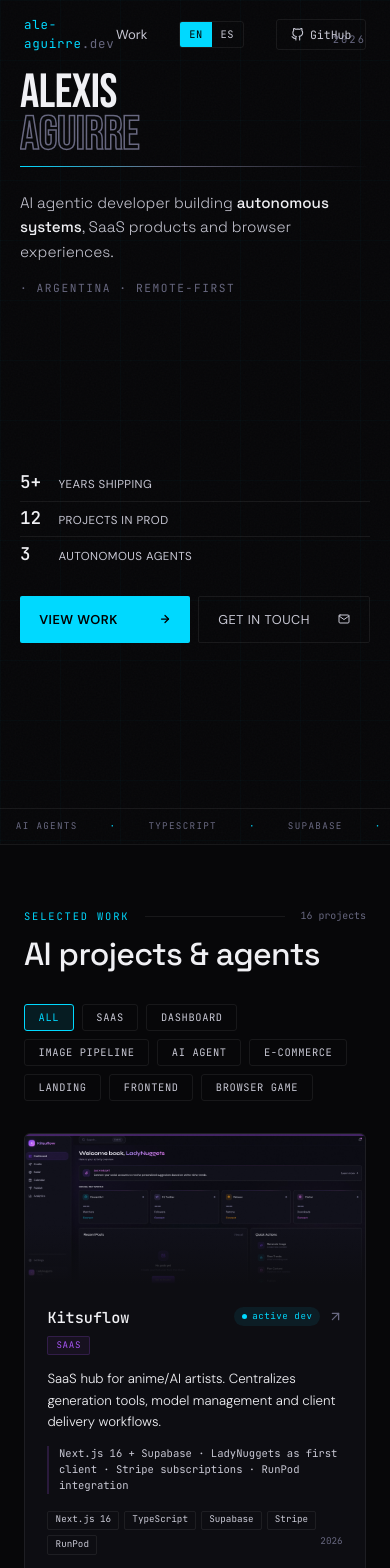
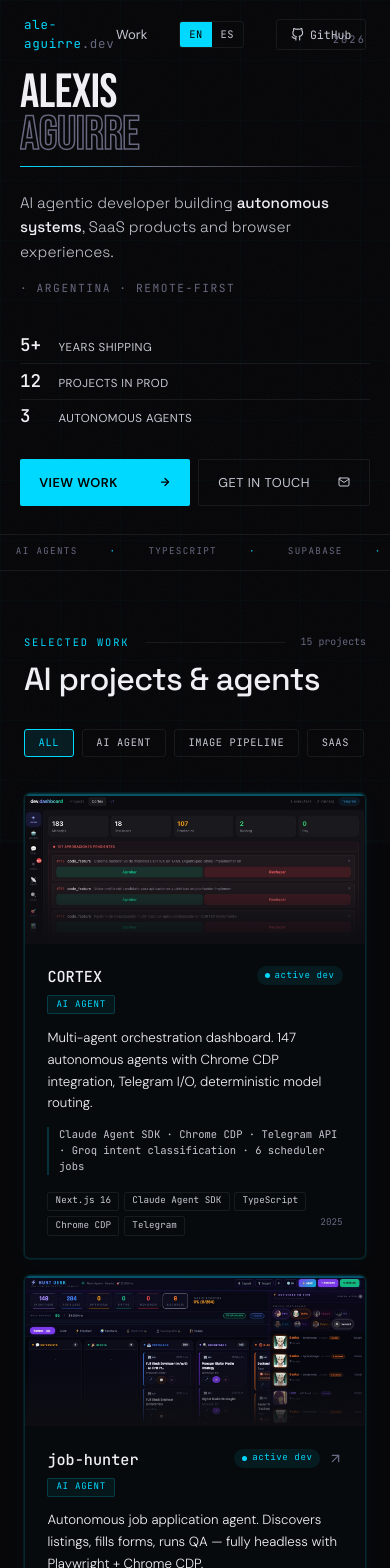
Before and after one commit to ale-aguirre/portfolio, a Next.js app: page / in a window 390 px wide. Shown: the top 1568 px of the page. Built offline with nearby package versions, Linux system fonts and the light colour scheme; no server answers.

Commit message:
fix: mobile hero gap, ai projects first, filter scroll, ai card glow

```diff
--- a/app/components/Hero.tsx
+++ b/app/components/Hero.tsx
@@ -47,6 +47,7 @@ export default function Hero() {
   return (
     <section
       ref={ref}
+      className="hero-section"
       style={{
         minHeight: '100vh',
         display: 'flex',
--- a/app/components/Projects.tsx
+++ b/app/components/Projects.tsx
@@ -31,72 +31,13 @@ type Project = {
 
 const projects: Project[] = [
   {
-    id: 'kitsuflow',
-    name: 'Kitsuflow',
-    tag: 'SaaS',
-    stack: ['Next.js 16', 'TypeScript', 'Supabase', 'Stripe', 'RunPod'],
-    url: 'https://kitsuflow.vercel.app',
-    year: '2026',
-    status: 'active dev',
-    image: '/projects/kitsuflow.jpg',
-  },
-  {
-    id: 'calibre',
-    name: 'Calibre Studio',
-    tag: 'SaaS',
-    stack: ['Next.js', 'TypeScript', 'Framer Motion', 'Vercel'],
-    url: 'https://thecalibre.studio',
-    year: '2025',
-    status: 'production',
-    image: '/projects/calibre.jpg',
-  },
-  {
-    id: 'docunify',
-    name: 'DocUnify',
-    tag: 'SaaS',
-    stack: ['Next.js', 'TypeScript', 'Railway', 'Python'],
-    year: '2025',
-    status: 'beta',
-    image: '/projects/docunify.jpg',
-    client: true,
-  },
-  {
     id: 'cortex',
     name: 'CORTEX',
-    tag: 'Dashboard',
+    tag: 'AI Agent',
     stack: ['Next.js 16', 'Claude Agent SDK', 'TypeScript', 'Chrome CDP', 'Telegram'],
     year: '2025',
     status: 'active dev',
     image: '/projects/cortex.jpg',
-  },
-  {
-    id: 'total-limpieza',
-    name: 'Total Limpieza',
-    tag: 'Dashboard',
-    stack: ['Next.js', 'TypeScript', 'Supabase', 'Vercel'],
-    year: '2024',
-    status: 'production',
-    image: '/projects/total-limpieza.jpg',
-    client: true,
-  },
-  {
-    id: 'cadete',
-    name: 'CadeteApp',
-    tag: 'Dashboard',
-    stack: ['Next.js', 'TypeScript', 'Vercel'],
-    year: '2025',
-    status: 'demo',
-    image: '/projects/cadete.jpg',
-    client: true,
-  },
-  {
-    id: 'ladymanager',
-    name: 'LadyManager',
-    tag: 'Image Pipeline',
-    stack: ['Next.js 14', 'FastAPI', 'RunPod', 'Stable Diffusion XL', 'Python'],
-    year: '2024',
-    status: 'production',
-    image: '/projects/ladymanager.jpg',
   },
   {
     id: 'job-hunter',
@@ -117,6 +58,15 @@ const projects: Project[] = [
     status: 'active dev',
   },
   {
+    id: 'ladymanager',
+    name: 'LadyManager',
+    tag: 'Image Pipeline',
+    stack: ['Next.js 14', 'FastAPI', 'RunPod', 'Stable Diffusion XL', 'Python'],
+    year: '2024',
+    status: 'production',
+    image: '/projects/ladymanager.jpg',
+  },
+  {
     id: 'waifu',
     name: 'MyAiko',
     tag: 'AI Agent',
@@ -125,6 +75,46 @@ const projects: Project[] = [
     year: '2024',
     status: 'demo',
     image: '/projects/waifu.jpg',
+  },
+  {
+    id: 'kitsuflow',
+    name: 'Kitsuflow',
+    tag: 'SaaS',
+    stack: ['Next.js 16', 'TypeScript', 'Supabase', 'Stripe', 'RunPod'],
+    url: 'https://kitsuflow.vercel.app',
+    year: '2026',
+    status: 'active dev',
+    image: '/projects/kitsuflow.jpg',
+  },
+  {
+    id: 'forgix',
+    name: 'Forgix',
+    tag: 'Browser Game',
+    stack: ['Next.js 14', 'Three.js', 'React Three Fiber', 'Groq SDK', 'Supabase'],
+    url: 'https://www.forgix.xyz/',
+    year: '2024',
+    status: 'active dev',
+    image: '/projects/forgix.jpg',
+  },
+  {
+    id: 'docunify',
+    name: 'DocUnify',
+    tag: 'SaaS',
+    stack: ['Next.js', 'TypeScript', 'Railway', 'Python'],
+    year: '2025',
+    status: 'beta',
+    image: '/projects/docunify.jpg',
+    client: true,
+  },
+  {
+    id: 'calibre',
+    name: 'Calibre Studio',
+    tag: 'SaaS',
+    stack: ['Next.js', 'TypeScript', 'Framer Motion', 'Vercel'],
+    url: 'https://thecalibre.studio',
+    year: '2025',
+    status: 'production',
+    image: '/projects/calibre.jpg',
   },
   {
     id: 'saku',
@@ -215,10 +205,11 @@ function ProjectCard({ p, index, inView }: { p: Project; index: number; inView:
       onMouseEnter={() => setHovered(true)}
       onMouseLeave={() => setHovered(false)}
       style={{
-        border: `1px solid ${hovered ? tagColor + '40' : 'var(--border)'}`,
+        border: `1px solid ${hovered ? tagColor + '60' : p.tag === 'AI Agent' ? tagColor + '25' : 'var(--border)'}`,
         borderRadius: '6px',
-        background: hovered ? tagColor + '06' : 'var(--bg-card)',
-        transition: 'border-color 0.25s, background 0.25s',
+        background: hovered ? tagColor + '08' : p.tag === 'AI Agent' ? tagColor + '04' : 'var(--bg-card)',
+        boxShadow: p.tag === 'AI Agent' ? `0 0 0 1px ${tagColor}15, 0 4px 24px ${tagColor}08` : 'none',
+        transition: 'border-color 0.25s, background 0.25s, box-shadow 0.25s',
         display: 'flex',
         flexDirection: 'column',
         position: 'relative',
@@ -406,6 +397,7 @@ export default function Projects() {
           initial={{ opacity: 0, y: 12 }}
           animate={inView ? { opacity: 1, y: 0 } : {}}
           transition={{ duration: 0.4, delay: 0.15 }}
+          className="projects-filters"
           style={{ display: 'flex', gap: '0.5rem', flexWrap: 'wrap', marginBottom: '2rem' }}
         >
           {/* All */}
--- a/app/globals.css
+++ b/app/globals.css
@@ -133,6 +133,11 @@ main, nav, section, footer { position: relative; z-index: 1; }
 
 /* ── Hero mobile ── */
 @media (max-width: 768px) {
+  .hero-section {
+    min-height: auto !important;
+    padding-bottom: 3rem;
+  }
+
   .hero-main-grid {
     grid-template-columns: 1fr;
     padding: 4.5rem 1.25rem 0 1.25rem;
@@ -175,3 +180,16 @@ main, nav, section, footer { position: relative; z-index: 1; }
     font-size: clamp(3rem, 12vw, 14rem) !important;
   }
 }
+
+/* ── Projects filters mobile ── */
+@media (max-width: 768px) {
+  .projects-filters {
+    flex-wrap: nowrap !important;
+    overflow-x: auto;
+    -webkit-overflow-scrolling: touch;
+    scrollbar-width: none;
+    padding-bottom: 0.25rem;
+  }
+  .projects-filters::-webkit-scrollbar { display: none; }
+  .projects-filters button { flex-shrink: 0; }
+}
```
